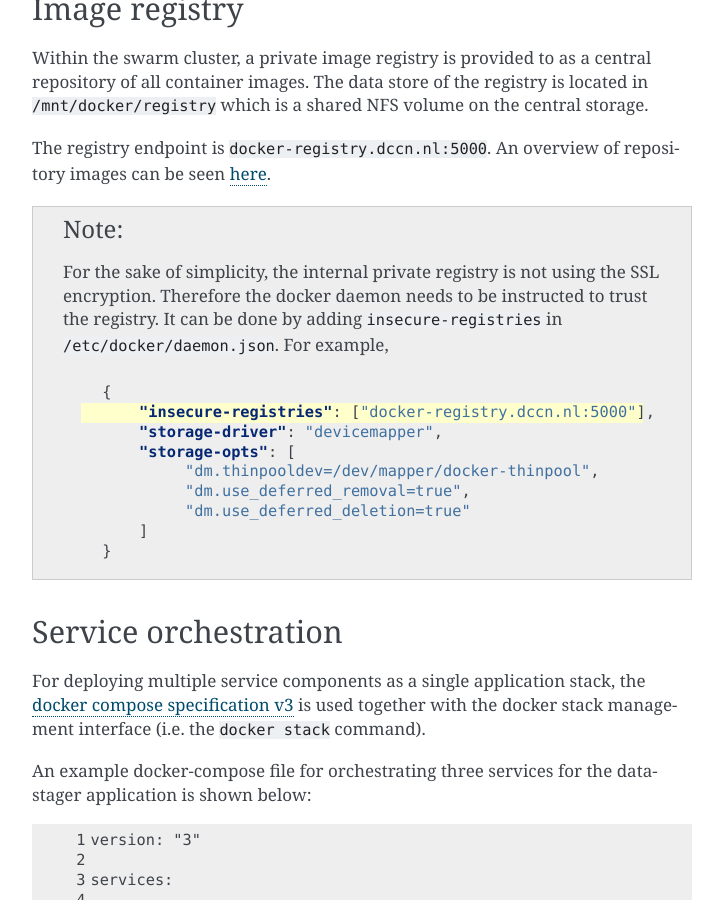
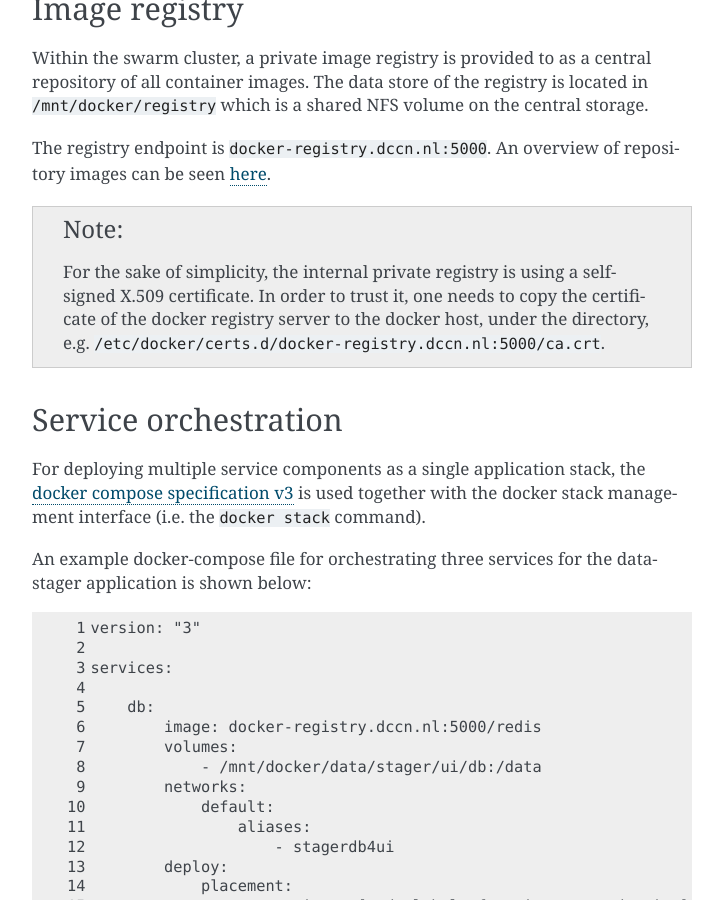
Before and after one commit to Donders-Institute/docker-swarm-setup, a Sphinx documentation site: the page built from doc/design.rst, in a window 1280 px wide and 900 px high, scrolled down 1293 px. Shown: the whole window, without its empty margins (388-1111 px from the left). Built offline with Sphinx 7.4.7, drawn with Linux system fonts in a browser that asks for light colours.

Commit message:
Update design.rst

```diff
--- a/doc/design.rst
+++ b/doc/design.rst
@@ -23,20 +23,7 @@ Within the swarm cluster, a private image registry is provided to as a central r
 The registry endpoint is ``docker-registry.dccn.nl:5000``. An overview of repository images can be seen `here <http://docker-registry.dccn.nl>`_.
 
 .. Note::
-    For the sake of simplicity, the internal private registry is not using the SSL encryption. Therefore the docker daemon needs to be instructed to trust the registry.  It can be done by adding ``insecure-registries`` in ``/etc/docker/daemon.json``.  For example,
-
-    .. code-block:: json
-       :emphasize-lines: 2
-
-        {
-            "insecure-registries": ["docker-registry.dccn.nl:5000"],
-            "storage-driver": "devicemapper",
-            "storage-opts": [
-                 "dm.thinpooldev=/dev/mapper/docker-thinpool",
-                 "dm.use_deferred_removal=true",
-                 "dm.use_deferred_deletion=true"
-            ]
-        }
+    For the sake of simplicity, the internal private registry is using a self-signed X.509 certificate. In order to trust it, one needs to copy the certificate of the docker registry server to the docker host, under the directory, e.g. ``/etc/docker/certs.d/docker-registry.dccn.nl:5000/ca.crt``.
 
 Service orchestration
 =====================
```
